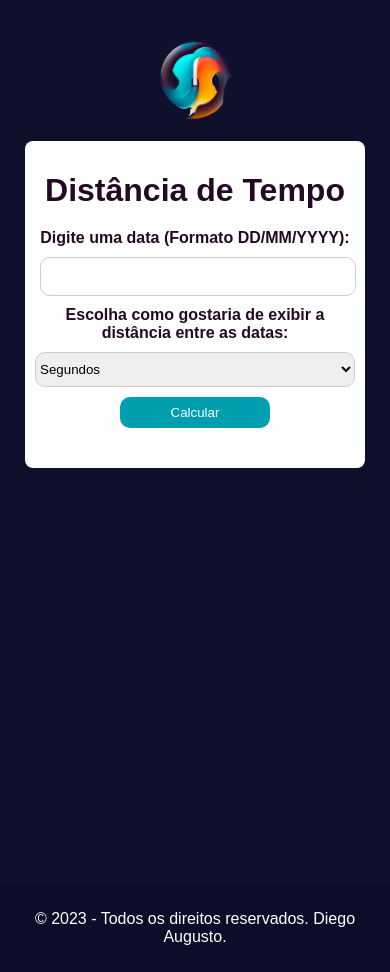
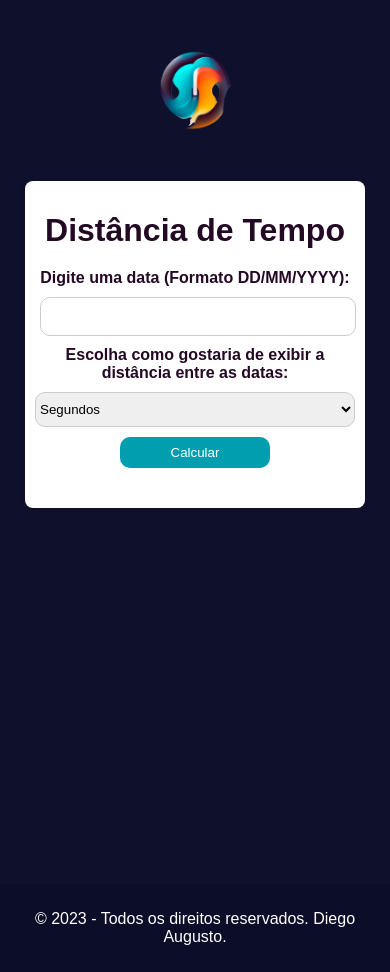
Before and after one commit to DiegoDsantos01/timeDistance.github.io, a plain HTML site: page index.html in a window 390 px wide. Drawn offline with Linux system fonts and the light colour scheme.

Commit message:
Ajustei a posição da logo

```diff
--- a/timeDistance.css
+++ b/timeDistance.css
@@ -17,7 +17,8 @@ body {
 
 img {
   width: 100px;
-  padding: 50px;
+  padding-top: 30px;
+  padding-bottom: 50px;
 }
 
 .card {
@@ -95,7 +96,8 @@ footer {
 @media screen and (max-width: 480px) {
   img {
     width: 80px;
-    padding: 20px;
+    padding-top: 30px;
+    padding-bottom: 50px;
   }
 
   .card {
```
